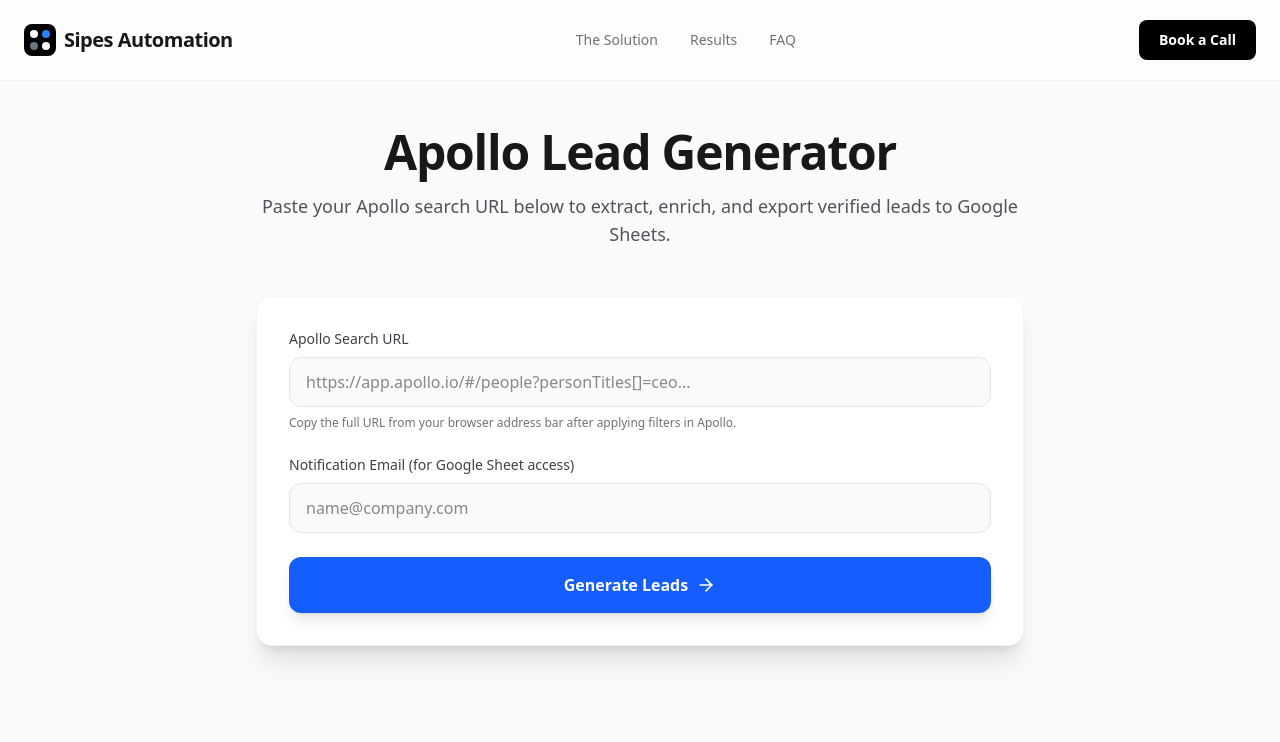
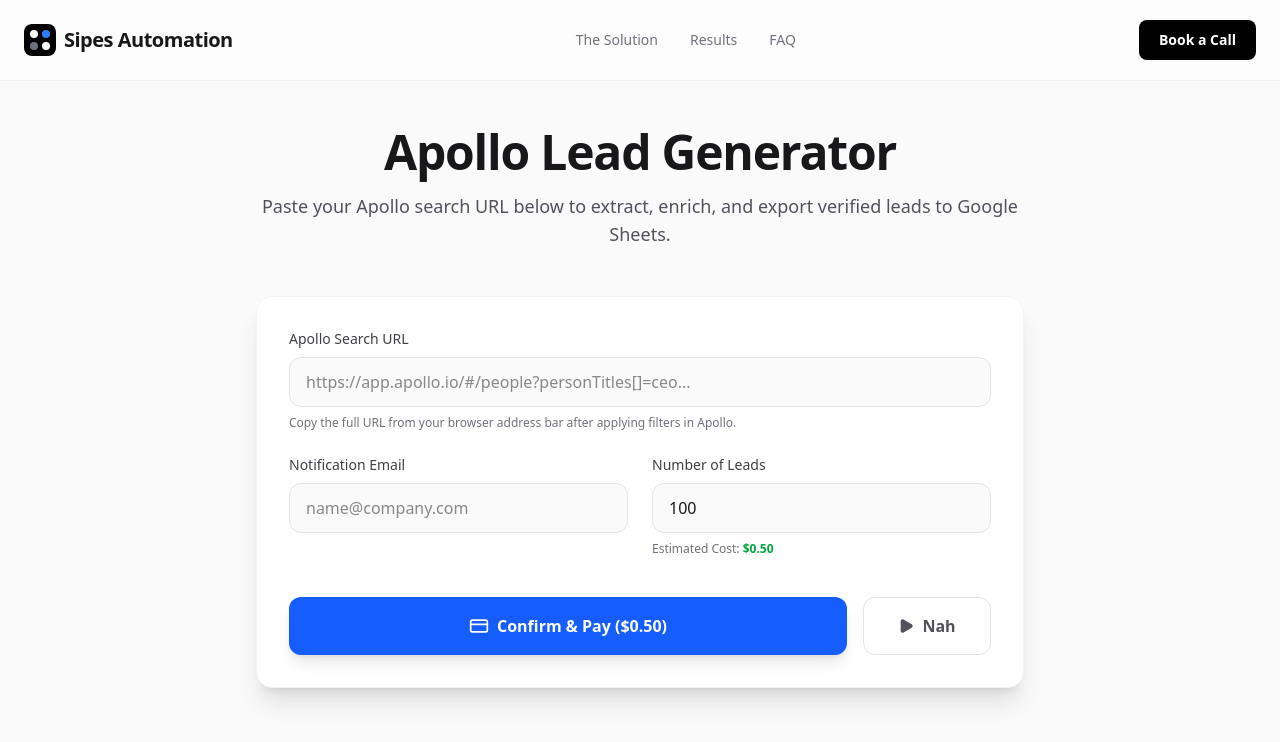
Before and after one commit to msipes-cpu/sipes-automation-backend, a Next.js app in the folder sipes-automation-site/: page /lead-gen in a window 1280 px wide. Shown: the top 742 px of the page. Built offline with nearby package versions, Linux system fonts and the light colour scheme; no server answers.

Commit message:
feat: Fix ui updates for lead gen

```diff
--- a/sipes-automation-site/src/app/lead-gen/page.tsx
+++ b/sipes-automation-site/src/app/lead-gen/page.tsx
@@ -3,7 +3,7 @@
 
 import { useState, useEffect } from "react";
 import { Navbar } from "@/components/Navbar";
-import { ArrowRight, Download, Loader2, CheckCircle, AlertCircle } from "lucide-react";
+import { ArrowRight, Download, Loader2, CheckCircle, AlertCircle, CreditCard, Play } from "lucide-react";
 
 // Assuming backend URL. ideally from env.
 const API_BASE_URL = process.env.NEXT_PUBLIC_API_URL || "http://localhost:8000";
@@ -11,14 +11,43 @@
 export default function LeadGenPage() {
     const [url, setUrl] = useState("");
     const [email, setEmail] = useState("");
+    const [limit, setLimit] = useState<number>(100);
     const [status, setStatus] = useState<"idle" | "submitting" | "processing" | "success" | "error">("idle");
     const [runId, setRunId] = useState<string | null>(null);
     const [resultLink, setResultLink] = useState<string | null>(null);
     const [errorMsg, setErrorMsg] = useState<string>("");
     const [logs, setLogs] = useState<string[]>([]);
+    const [price, setPrice] = useState<number>(0);
 
-    const handleSubmit = async (e: React.FormEvent) => {
-        e.preventDefault();
+    // Calculate price whenever limit changes
+    useEffect(() => {
+        if (!limit || limit <= 0) {
+            setPrice(0);
+            return;
+        }
+        // $0.50 per 1000 leads
+        // Logic: (limit / 1000) * 0.50
+        // But what if limit < 1000? $0.50 minimum? Or proportional?
+        // Prompt said: "50 cents a thousand leads... If it's over 10,000 leads, it's $10... whatever you think a reasonable amount would be"
+        // Let's simplified: $0.50 per 1000 items.
+        let calc = (limit / 1000) * 0.50;
+        if (calc < 0.50) calc = 0.50; // Minimum charge
+        setPrice(parseFloat(calc.toFixed(2)));
+    }, [limit]);
+
+    const handleStart = async (skipPayment: boolean) => {
+        if (!url || !email || !limit) {
+            setErrorMsg("Please fill in all fields.");
+            setStatus("error");
+            return;
+        }
+
+        if (!skipPayment) {
+            // Placeholder for Stripe
+            // In a real app we would create a Stripe Intent here
+            alert("Payment Integration Pending (Stripe Keys Missing). Proceeding as test...");
+        }
+
         setStatus("submitting");
         setErrorMsg("");
         setResultLink(null);
@@ -28,7 +57,7 @@
             const res = await fetch(`${API_BASE_URL}/api/leads/process-url`, {
                 method: "POST",
                 headers: { "Content-Type": "application/json" },
-                body: JSON.stringify({ url, email }),
+                body: JSON.stringify({ url, email, limit }),
             });
 
             if (!res.ok) {
@@ -58,19 +87,14 @@
 
                     // Check logs for output
                     if (data.logs) {
-                        // Filter logs for useful info?
-                        // We just look for the magic string "Sheet URL: " in data.data field (which is JSON string)
                         data.logs.forEach((log: any) => {
                             try {
-                                // log.data is a stringified JSON in the DB logic we wrote?
-                                // Wait, in `add_log` endpoint it dumps it.
-                                // In `run_script_task` we inserted json.dumps(output_data).
-                                // So `log.data` is a JSON string.
                                 const logData = typeof log.data === 'string' ? JSON.parse(log.data) : log.data;
                                 const stdout = logData.stdout || "";
 
-                                // Look for link
-                                const match = stdout.match(/Sheet URL: (https:\/\/docs\.google\.com\/spreadsheets\/d\/[a-zA-Z0-9-_]+)/);
+                                // Updated Regex to be more robust
+                                // Matches "Sheet URL: https://..." up to whitespace
+                                const match = stdout.match(/Sheet URL:\s*(https?:\/\/[^\s]+)/);
                                 if (match) {
                                     setResultLink(match[1]);
                                 }
@@ -81,6 +105,8 @@
                     }
 
                     if (runStatus === "COMPLETED") {
+                        // Keep processing until we find the link if possible, or just complete
+                        // If we found the link, great.
                         setStatus("success");
                         clearInterval(interval);
                     } else if (runStatus === "FAILED" || runStatus === "ERROR") {
@@ -113,14 +139,13 @@
                     </div>
 
                     <div className="bg-white rounded-2xl shadow-xl border border-zinc-100 p-8">
-                        <form onSubmit={handleSubmit} className="space-y-6">
+                        <div className="space-y-6">
 
                             {/* URL Input */}
                             <div>
                                 <label htmlFor="url" className="block text-sm font-medium text-zinc-700 mb-2">
                                     Apollo Search URL
                                 </label>
-                                <div className="relative">
                                 <input
                                     id="url"
                                     type="url"
@@ -130,16 +155,16 @@
                                     value={url}
                                     onChange={(e) => setUrl(e.target.value)}
                                 />
-                                </div>
                                 <p className="text-xs text-zinc-500 mt-2">
                                     Copy the full URL from your browser address bar after applying filters in Apollo.
                                 </p>
                             </div>
 
-                            {/* Email Input */}
+                            {/* Email and Limit Row */}
+                            <div className="grid grid-cols-1 md:grid-cols-2 gap-6">
                                 <div>
                                     <label htmlFor="email" className="block text-sm font-medium text-zinc-700 mb-2">
-                                    Notification Email (for Google Sheet access)
+                                        Notification Email
                                     </label>
                                     <input
                                         id="email"
@@ -151,35 +176,62 @@
                                         onChange={(e) => setEmail(e.target.value)}
                                     />
                                 </div>
+                                <div>
+                                    <label htmlFor="limit" className="block text-sm font-medium text-zinc-700 mb-2">
+                                        Number of Leads
+                                    </label>
+                                    <input
+                                        id="limit"
+                                        type="number"
+                                        min="1"
+                                        max="10000"
+                                        required
+                                        className="w-full px-4 py-3 rounded-xl border border-zinc-200 bg-zinc-50 focus:bg-white focus:ring-2 focus:ring-blue-500 focus:border-transparent transition-all outline-none"
+                                        value={limit}
+                                        onChange={(e) => setLimit(parseInt(e.target.value))}
+                                    />
+                                    <p className="text-xs text-zinc-500 mt-2">
+                                        Estimated Cost: <span className="font-semibold text-green-600">${price.toFixed(2)}</span>
+                                    </p>
+                                </div>
+                            </div>
 
-                            {/* Submit Button */}
+                            {/* Action Buttons */}
+                            <div className="pt-4 flex flex-col md:flex-row gap-4">
+                                {/* Confirm & Pay Button */}
                                 <button
-                                type="submit"
+                                    onClick={() => handleStart(false)}
                                     disabled={status === "submitting" || status === "processing"}
-                                className={`w-full flex items-center justify-center gap-2 py-4 rounded-xl font-semibold text-white transition-all transform active:scale-[0.98]
+                                    className={`flex-1 flex items-center justify-center gap-2 py-4 rounded-xl font-semibold text-white transition-all transform active:scale-[0.98]
                                         ${status === "submitting" || status === "processing"
                                             ? "bg-zinc-400 cursor-not-allowed"
                                             : "bg-blue-600 hover:bg-blue-700 shadow-lg hover:shadow-blue-500/25"}
                                     `}
                                 >
-                                {status === "submitting" ? (
-                                    <>
+                                    {status === "submitting" || status === "processing" ? (
                                         <Loader2 className="w-5 h-5 animate-spin" />
-                                        Starting...
-                                    </>
-                                ) : status === "processing" ? (
-                                    <>
-                                        <Loader2 className="w-5 h-5 animate-spin" />
-                                        Processing...
-                                    </>
                                     ) : (
-                                    <>
-                                        Generate Leads
-                                        <ArrowRight className="w-5 h-5" />
-                                    </>
+                                        <CreditCard className="w-5 h-5" />
                                     )}
+                                    Confirm & Pay (${price.toFixed(2)})
                                 </button>
-                        </form>
+
+                                {/* Nah Button */}
+                                <button
+                                    onClick={() => handleStart(true)}
+                                    disabled={status === "submitting" || status === "processing"}
+                                    className={`md:w-32 flex items-center justify-center gap-2 py-4 rounded-xl font-semibold transition-all transform active:scale-[0.98] border border-zinc-200
+                                        ${status === "submitting" || status === "processing"
+                                            ? "bg-zinc-100 text-zinc-400 cursor-not-allowed"
+                                            : "bg-white text-zinc-600 hover:bg-zinc-50 hover:text-zinc-900"}
+                                    `}
+                                >
+                                    <Play className="w-4 h-4 fill-current" />
+                                    Nah
+                                </button>
+                            </div>
+
+                        </div>
                     </div>
 
                     {/* Status Area */}
@@ -207,8 +259,8 @@
                                         status === "error" ? "text-red-700" :
                                             "text-blue-700"
                                         }`}>
-                                        {status === "processing" && "We are scraping Apollo, enriching emails via Blitz, and creating your sheet. This may take a minute."}
-                                        {status === "error" && (errorMsg || "Something went wrong. Please try again.")}
+                                        {status === "processing" && `Processing ${limit} leads... We are scraping Apollo, enriching emails, and verifying data.`}
+                                        {status === "error" && (errorMsg || "Something went wrong. Please check your inputs.")}
                                         {status === "success" && !resultLink && "Finished, but could not find the sheet link in logs."}
                                     </p>
 
```
Lines whose indentation alone changed are shown as unchanged.
